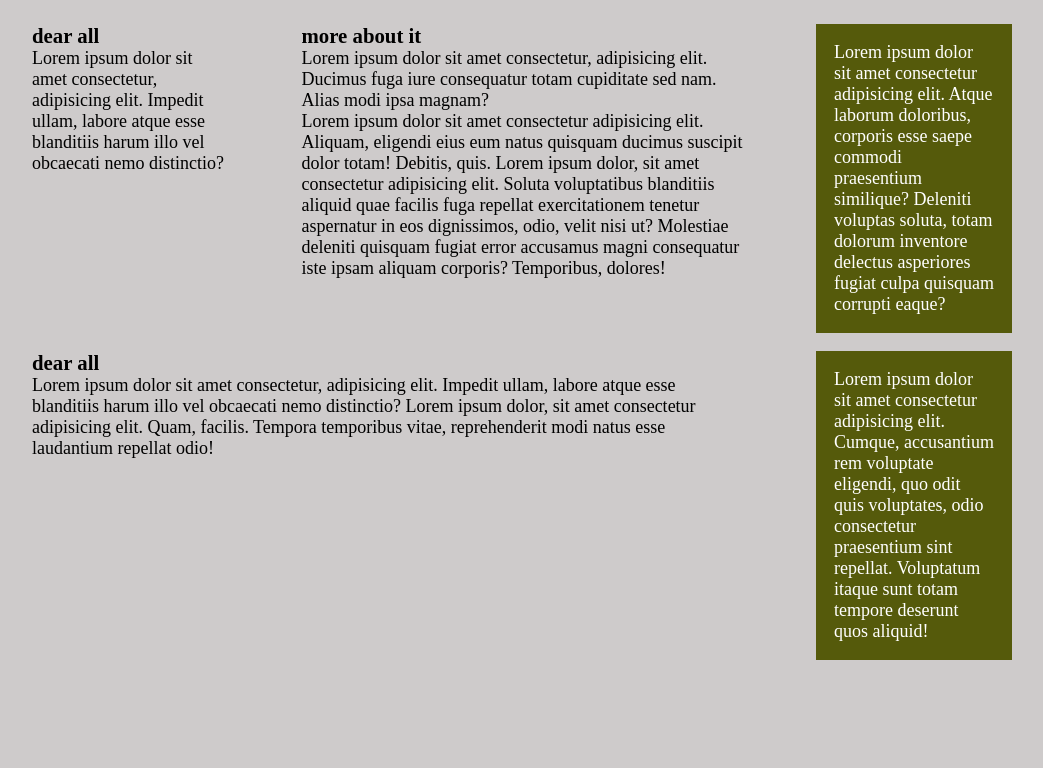
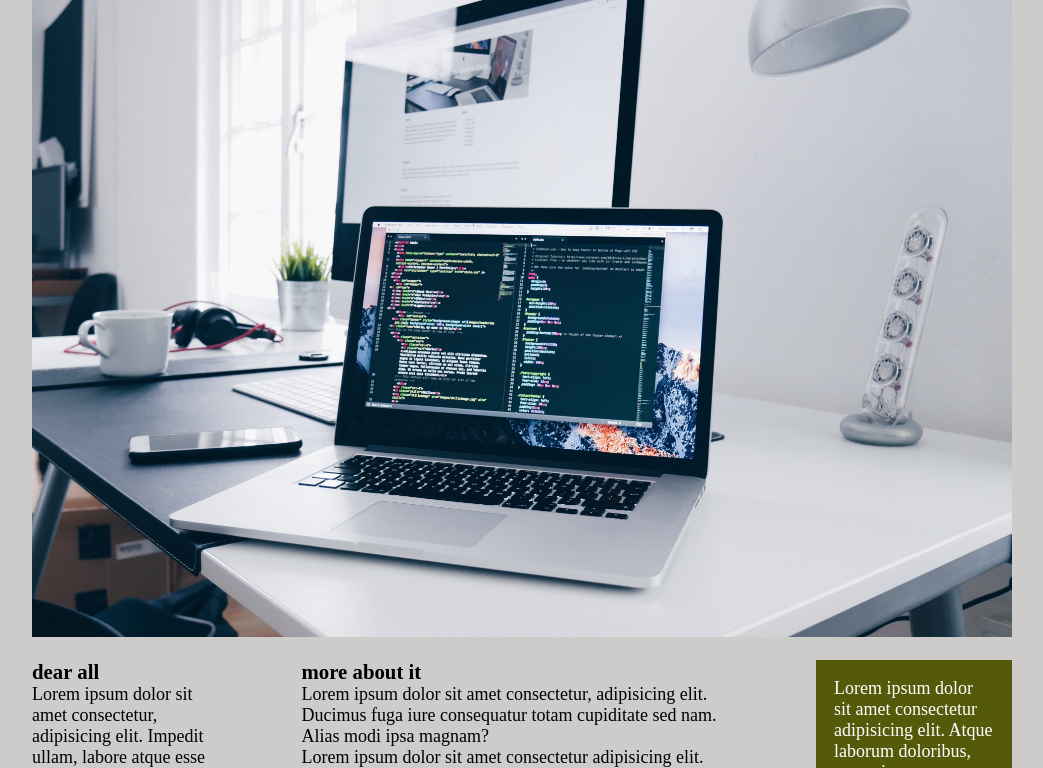
Before and after one commit to anusha-patel/sample, a plain HTML site: page index.html in a window 1280 px wide. Shown: the part 70-838 px from the top of the page, without its empty margins (118-1161 px from the left). Before the commit the page ends 800 px from the top, so only its background shows below. Drawn offline with Linux system fonts and the light colour scheme.

Commit message:
Update index.html

```diff
--- a/index.html
+++ b/index.html
@@ -10,7 +10,7 @@
 <body>
     <div class="container">
         <h1>lets getting little more fancy</h1>
-        <img src="/project4/christopher-gower-m_HRfLhgABo-unsplash.jpg" alt="" class="main-img">
+        <img src="christopher-gower-m_HRfLhgABo-unsplash.jpg" alt="" class="main-img">
         <div class="row">
             <div class="col col-1">
                 <h2>dear all</h2>
```
